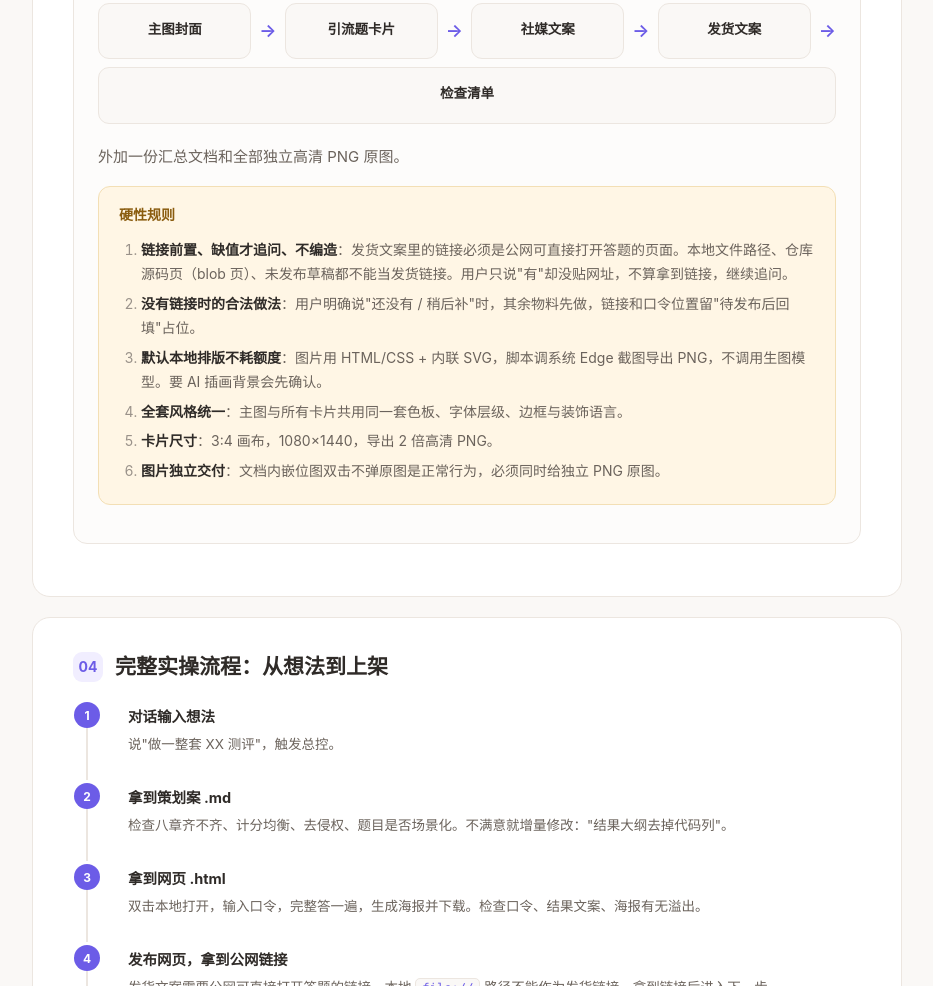
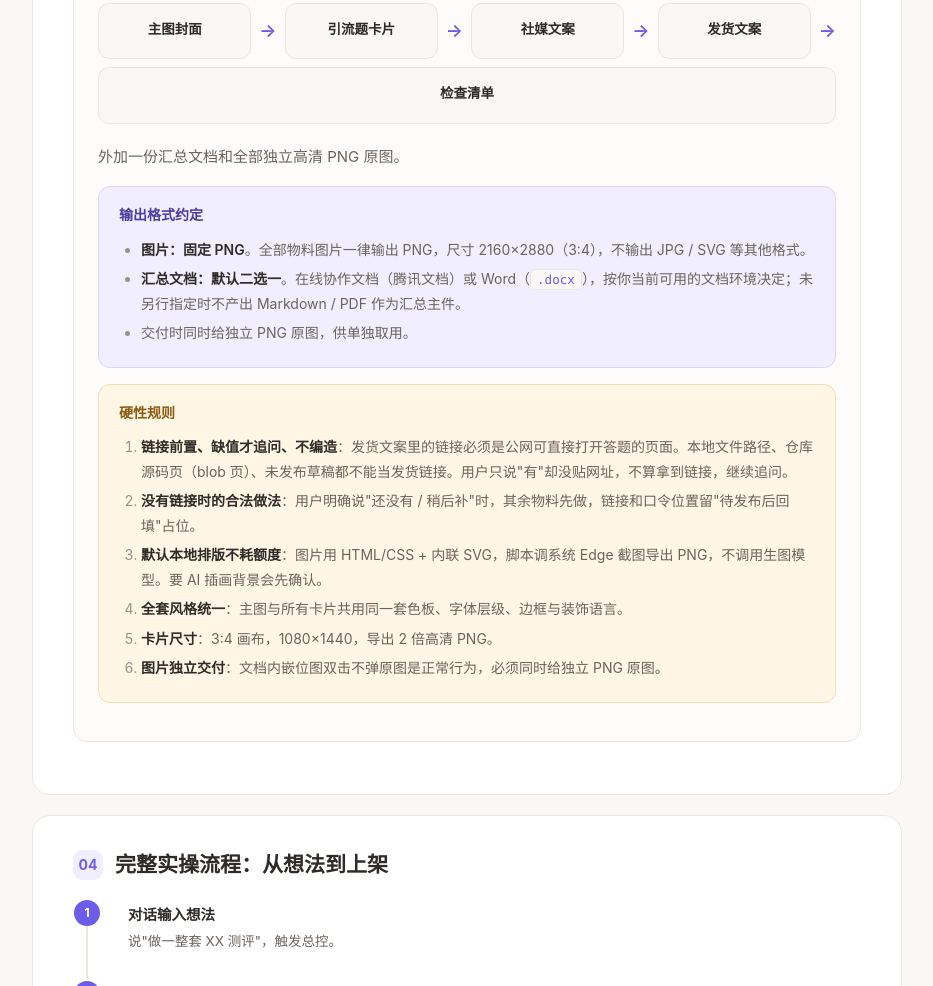
Before and after one commit to max-lili/max-lili.github.io, a plain HTML site: page 测评产品Skill使用手册.html in a window 1280 px wide. Shown: the part 4480-5466 px from the top of the page, without its empty margins (306-1239 px from the left). Drawn offline with Linux system fonts and the light colour scheme.

Commit message:
Add files via upload

```diff
--- a/测评产品Skill使用手册.html
+++ b/测评产品Skill使用手册.html
@@ -317,6 +317,14 @@ details .ans p{margin:6px 0}
           <div class="node"><b>检查清单</b></div>
         </div>
         <p>外加一份汇总文档和全部独立高清 PNG 原图。</p>
+        <div class="callout note">
+          <span class="lbl">输出格式约定</span>
+          <ul style="margin-bottom:0">
+            <li><strong>图片：固定 PNG</strong>。全部物料图片一律输出 PNG，尺寸 2160×2880（3:4），不输出 JPG / SVG 等其他格式。</li>
+            <li><strong>汇总文档：默认二选一</strong>。在线协作文档（腾讯文档）或 Word（<code>.docx</code>），按你当前可用的文档环境决定；未另行指定时不产出 Markdown / PDF 作为汇总主件。</li>
+            <li>交付时同时给独立 PNG 原图，供单独取用。</li>
+          </ul>
+        </div>
         <div class="callout warn">
           <span class="lbl">硬性规则</span>
           <ol style="margin-bottom:0">
```
